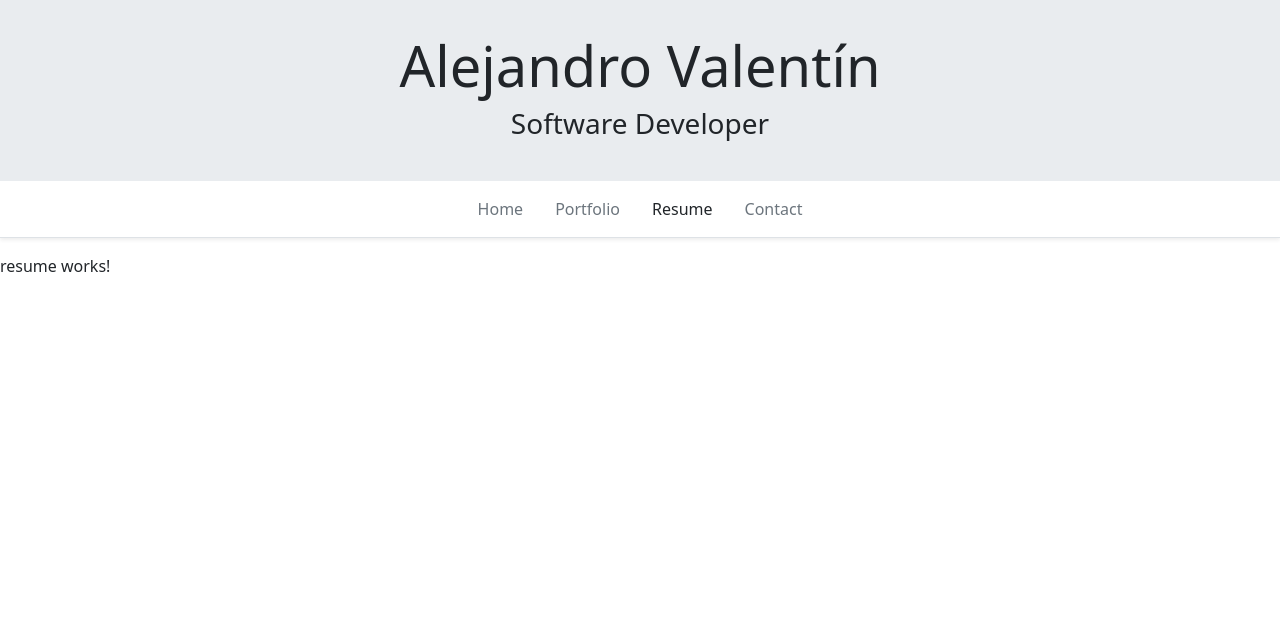
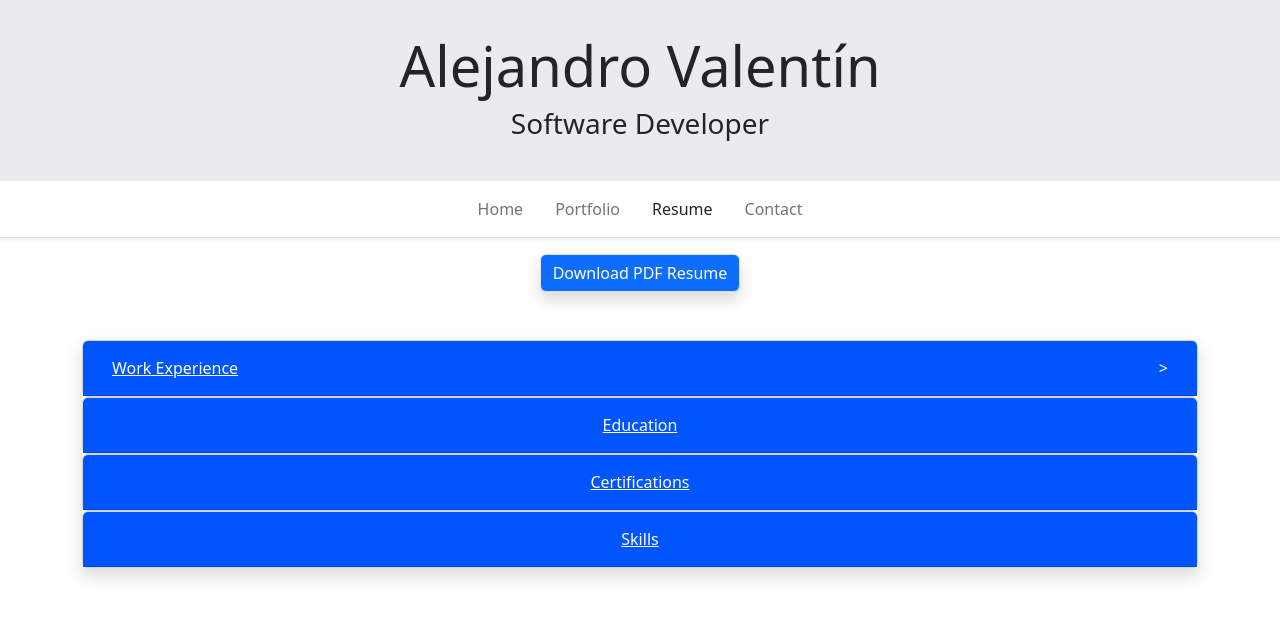
Before and after one commit to Tamuzur/portfolio, an Angular app: page /resume in a window 1280 px wide. Shown: the top 618 px of the page. Built offline with nearby package versions, Linux system fonts and the light colour scheme.

Commit message:
creacion de la pagina resume con accordion

```diff
--- a/src/app/app.module.ts
+++ b/src/app/app.module.ts
@@ -14,6 +14,7 @@ import { ProjectCardComponent } from './project-card/project-card.component';
 import { ModalModule } from 'ngx-bootstrap/modal';
 import { CarouselModule } from 'ngx-bootstrap/carousel';
 import { ProjectModalComponent } from './project-modal/project-modal.component';
+import { AccordionModule } from 'ngx-bootstrap/accordion';
 
 
 
@@ -37,7 +38,8 @@ import { ProjectModalComponent } from './project-modal/project-modal.component';
     BrowserAnimationsModule,
     AppRoutingModule,
     ModalModule.forRoot(),
-    CarouselModule.forRoot()
+    CarouselModule.forRoot(),
+    AccordionModule.forRoot()
   ],
   providers: [],
   bootstrap: [AppComponent]
--- a/src/app/resume/resume.component.css
+++ b/src/app/resume/resume.component.css
@@ -0,0 +1,8 @@
+::ng-deep accordion-group .btn-link {
+    color: white !important;
+}
+
+
+accordion-group::ng-deep .card-header {
+    background-color: #0055ff;
+}
--- a/src/app/resume/resume.component.html
+++ b/src/app/resume/resume.component.html
@@ -1 +1,43 @@
-<p>resume works!</p>
+<div class="container text-center">
+    <button (click)="DownloadFile" class="btn btn-primary mb-5 shadow border">Download PDF Resume</button>
+
+    <div class="pb-2">
+        <accordion [isAnimated]="true" class="shadow">
+            <accordion-group [(isOpen)]="isWorkExperienceOpen">
+                <button class="btn btn-block justify-content-between d-flex w-100" accordion-heading>
+
+                    <div class="btn-link">Work Experience</div>
+
+                    <div *ngIf="!isWorkExperienceOpen" style="color: white;">></div>
+                    <div *ngIf="isWorkExperienceOpen" style="color: white;">v</div>
+
+                </button>
+                <div style="text-align: left;">
+                    <h2 class="mb-0">Algo</h2>
+                    <h3 class="text-primary">Algo menos importante</h3>
+                    <ul>
+                        <li>item1</li>
+                        <li>item2</li>
+
+                    </ul>
+
+                </div>
+
+            </accordion-group>
+            <accordion-group heading="Education">
+
+            </accordion-group>
+            <accordion-group heading="Certifications">
+
+            </accordion-group>
+            <accordion-group heading="Skills">
+
+            </accordion-group>
+
+        </accordion>
+    </div>
+
+
+
+
+</div>
--- a/src/app/resume/resume.component.ts
+++ b/src/app/resume/resume.component.ts
@@ -1,4 +1,4 @@
-import { Component } from '@angular/core';
+import { Component, Renderer2 } from '@angular/core';
 import { Title } from '@angular/platform-browser';
 
 @Component({
@@ -8,7 +8,19 @@ import { Title } from '@angular/platform-browser';
 })
 export class ResumeComponent {
 
-    constructor(private titleService : Title) {
+  isWorkExperienceOpen: boolean = false;
+
+    constructor(private titleService : Title, private renderer:Renderer2) {
       this.titleService.setTitle('Alejandro Valentin - Resume')
     }
+
+    DownloadFile() {
+      const link = this.renderer.createElement('a');
+      link.setAttribute('target','_blank');
+      link.setAttribute('href','link al pdf');
+      link.setAttribute('download','Nombre del Archivo');
+      link.click();
+      link.remove();
+    }
+
 }
```
